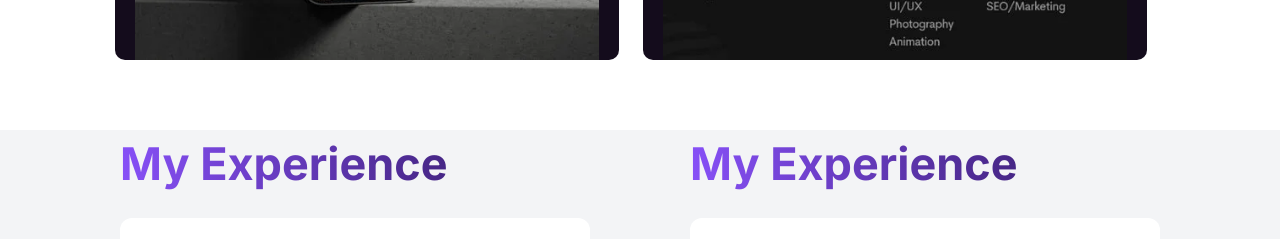
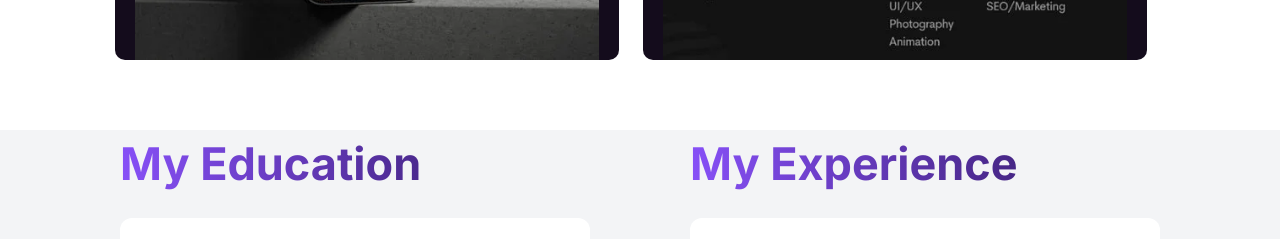
Before and after one commit to tkd-king/finle-repo, a Next.js app: page / in a window 1280 px wide. Shown: the part 2740-2979 px from the top of the page. Built offline with nearby package versions, Linux system fonts and the light colour scheme.

Commit message:
pdf issue solved

```diff
--- a/components/orgnisms/ExperiencEducation.jsx
+++ b/components/orgnisms/ExperiencEducation.jsx
@@ -43,7 +43,7 @@ function ExperiencEducation() {
   return (
     <div id='experience' className=' px-[120px] pt-8 md:pt-0 py-8 md:py-10 grid grid-cols-1 md:grid-cols-2 gap-[50px] md:gap-[100px]  items-center justify-center bg-gray-100 '  >
       <div className='flex flex-col text-center md:text-start gap-[20px] '>
-        <Headings level='2' text='My Experience' />
+        <Headings level='2' text='My Education' />
         {experience.map((item, index) => (
           <div key={index} className='p-4 flex flex-col md:text-start text-center justify-center md:justify-start bg-white rounded-xl' data-aos="zoom-in">
             <Headings level='6' text={item.title} />
--- a/components/orgnisms/SkillsSection.jsx
+++ b/components/orgnisms/SkillsSection.jsx
@@ -38,7 +38,7 @@ function SkillsSection() {
     />
     <SkillCardSection
       text={"C++(CPlusPlus)"}
-      image={"/assets/images/C++ (CPlusPlus).png"}
+      image={"assets/images/C++ (CPlusPlus).png"}
       perc={"60%"}
     />
     <SkillCardSection
```
Also changed, not shown: 1 other file (tests, documents, lock files or other folders).
